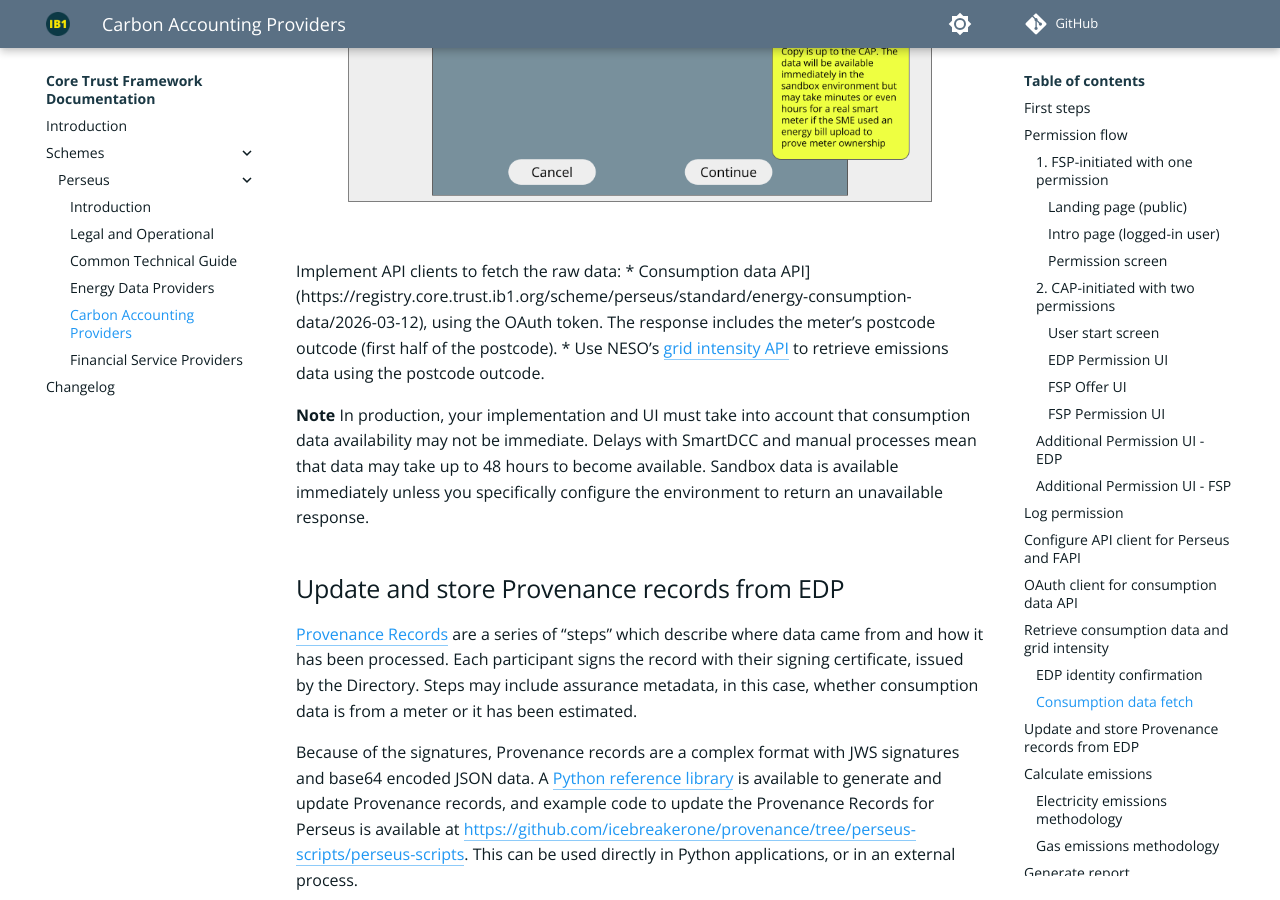
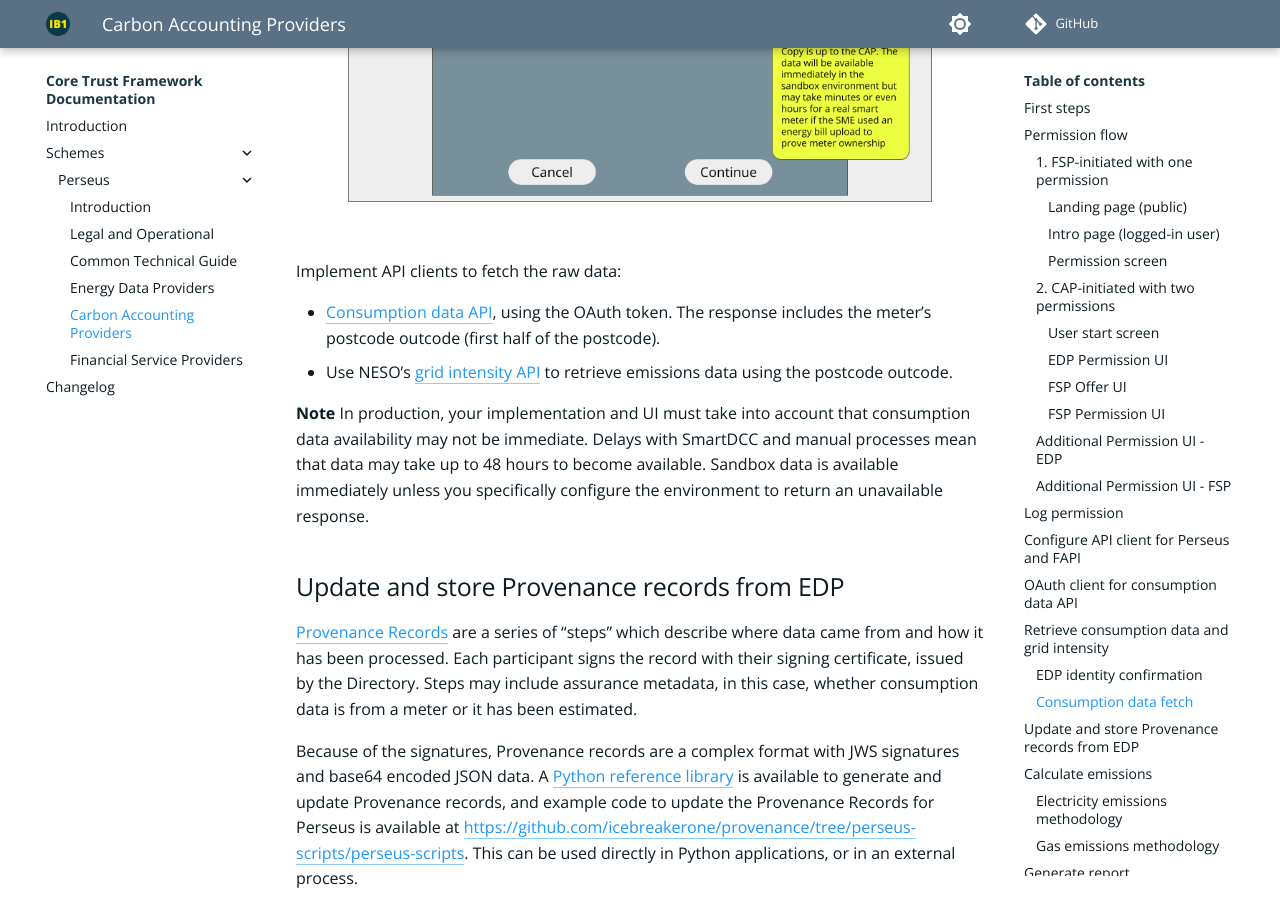
Before and after one commit to icebreakerone/ctf-technical-docs, an MkDocs documentation site: the page built from docs/scheme/perseus/carbon-accounting-providers.md, in a window 1280 px wide and 900 px high, scrolled down 8646 px. Built offline with MkDocs 1.6.1 and Material for MkDocs 9.7.7, drawn with Linux system fonts in a browser that asks for light colours; plug-ins that fetch from the network failed and are left out; comment, search, counter and statistics services are not loaded; the version menu is left out.

```diff
--- a/docs/scheme/perseus/carbon-accounting-providers.md
+++ b/docs/scheme/perseus/carbon-accounting-providers.md
@@ -183,7 +183,8 @@ This UI is presented by the EDP as part of the OAuth flow
 ![Consumption data fetch UI](../../img/perseus-flow-any-permissions-5.png)
 
 Implement API clients to fetch the raw data:
-* Consumption data API](https://registry.core.trust.ib1.org/scheme/perseus/standard/energy-consumption-data/2026-03-12), using the OAuth token. The response includes the meter’s postcode outcode (first half of the postcode).
+
+* [Consumption data API](https://registry.core.trust.ib1.org/scheme/perseus/standard/energy-consumption-data/2026-03-12), using the OAuth token. The response includes the meter’s postcode outcode (first half of the postcode).
 * Use NESO’s [grid intensity API](https://carbon-intensity.github.io/api-definitions/#get-regional-intensity-from-to-postcode-postcode) to retrieve emissions data using the postcode outcode.
 
 **Note**
```
Also changed, not shown: docs/scheme/perseus/common-technical-guide.md (+1 -1 lines).
